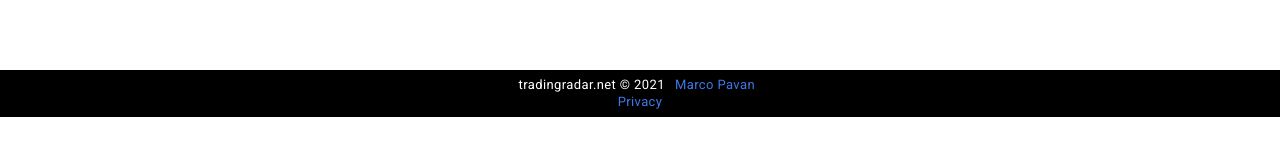
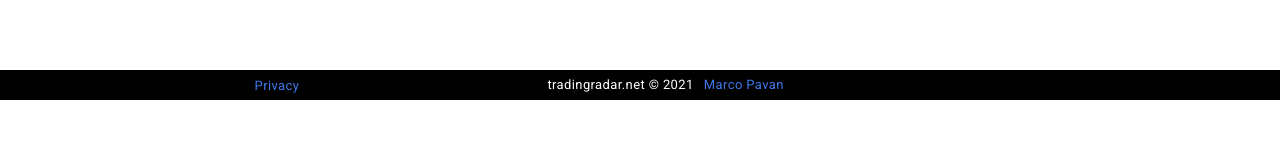
Before and after one commit to topik-pa/tradingradar-net, a Vue app: page /about in a window 1280 px wide. Shown: the part 416-583 px from the top of the page. Built offline with nearby package versions, Linux system fonts and the light colour scheme; no server answers.

Commit message:
Added FB like in footer

```diff
--- a/public/index.html
+++ b/public/index.html
@@ -22,8 +22,6 @@
 		<meta property="og:description" content="Segnali di trading e analisi sui principali titoli azionari delle Borse Italiane"/>
 		<meta property="og:image" content="https://s3.eu-west-3.amazonaws.com/tradingradar/trading-radar-dot-net-logo-social.png" />
 
-    <link rel="shortcut icon" type="image/x-icon" href="https://tradingradar.s3.eu-west-3.amazonaws.com/favicon-a80b8970cd1bc1e25fa43c73a959395111390dc649c3f64602864186dc57af13.ico" />
-
   </head>
   <body>
     <noscript>
@@ -41,5 +39,9 @@
 
       gtag('config', 'UA-109143172-1');
     </script>
+
+    <div id="fb-root"></div>
+    <script async defer crossorigin="anonymous" src="https://connect.facebook.net/it_IT/sdk.js#xfbml=1&version=v12.0&appId=238576103449837&autoLogAppEvents=1" nonce="ryFW4svf"></script>
+
   </body>
 </html>
--- a/src/components/shared/CmpFooter.vue
+++ b/src/components/shared/CmpFooter.vue
@@ -1,8 +1,12 @@
 <template>
   <footer>
+    <div class="privacy">
+      <router-link :to="{name: 'Privacy'}">{{$t('menu.privacy')}}</router-link>
+    </div>
     <div class="copy">
-      {{project.name}} &copy; {{project.copyright}} <a href="https://www.linkedin.com/in/markopavan/">{{ author.name }} {{ author.surname }}</a><br> <router-link :to="{name: 'Privacy'}">{{$t('menu.privacy')}}</router-link>
+      {{project.name}} &copy; {{project.copyright}} <a href="https://www.linkedin.com/in/markopavan/">{{ author.name }} {{ author.surname }}</a>
     </div>
+    <div class="fb-like" data-href="https://www.tradingradar.net" data-width="" data-layout="button_count" data-action="like" data-size="small" data-share="true"></div>
   </footer>
 </template>
 
@@ -29,7 +33,7 @@ footer {
   color: $white;
   background-color: $black;
   display: flex;
-  justify-content: space-around;
+  justify-content: space-evenly;
   align-items: center;
   padding: .5rem;
   margin-top: 2rem;
```
